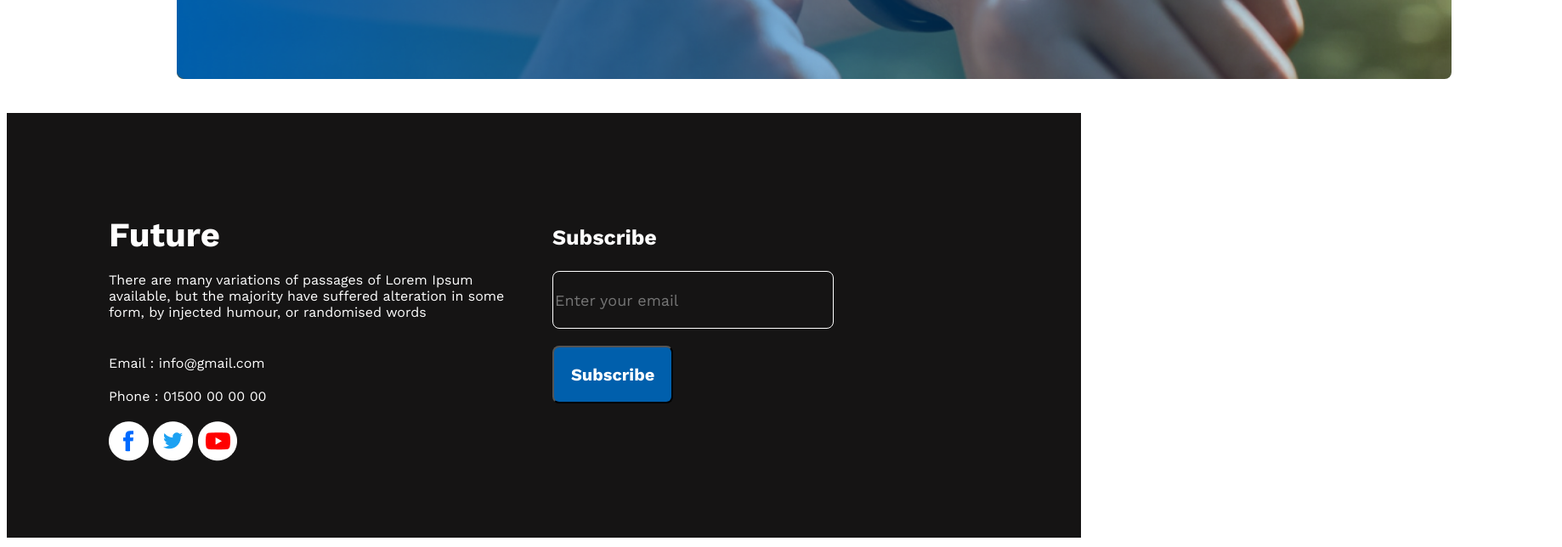
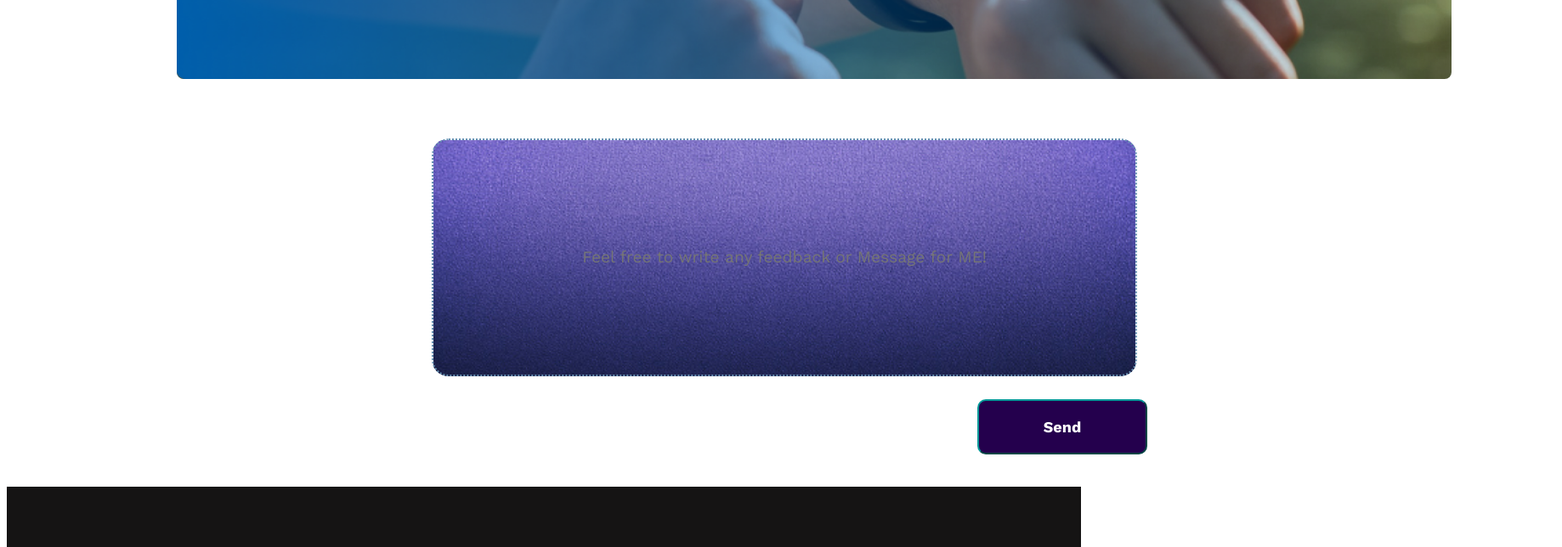
Before and after one commit to Mahmudul-Riad/first-portfolio-website, a plain HTML site: page assignment.html in a window 1280 px wide. Shown: the part 2680-3324 px from the top of the page at 85% size, 1838 px wide, since content can reach past the window. Drawn offline with nearby package versions, Linux system fonts and the light colour scheme.

Commit message:
Bug Fixed2.0

```diff
--- a/assignment.html
+++ b/assignment.html
@@ -89,7 +89,19 @@
     </div>
 
     </div> -->
-    <div class="last">
+
+
+    <div class="inpt" >
+      <input type="text" placeholder="Feel free to write any feedback or Message for ME!" style="background-color: aliceblue;">
+      <button class="btn2">Send</button>
+
+    </div>
+
+
+</body>
+
+
+<footer class="last">
   <p ><h1 class="future">Future</h1></p>
 
   <p class="para">There are many variations of passages of Lorem Ipsum available, but the majority have suffered alteration in some form, by injected humour, or randomised words</p>
@@ -110,7 +122,6 @@
     <button class="btn">Subscribe</button>
   </div>
 
-    </div>
 
-</body>
+</footer>
 </html>
--- a/styles/style.css
+++ b/styles/style.css
@@ -222,6 +222,7 @@
 }
 
 .last{
+    margin-top: 100px;
     background-color: #151414;
     background-size: cover;
     padding: 100px;
@@ -260,7 +261,7 @@
 
 }
 .subscribe{
-    margin: 220px 229px 243px 1046px;
+    margin: 700px 229px 243px 1046px;
     color:#FFFFFF ;
     position: absolute;
     right: 70px;
@@ -291,3 +292,51 @@
 
     /* style="width: 325px;height: 64px;border-radius: 7px;background-color:#151414;color:#F3F3F3;"  */
 }
+input[type='text']{
+    border-style:dotted;
+    border-color: #6892b3;
+    background-image: url(../images/img.jpg);
+    background-size: cover;
+
+    background-repeat: no-repeat ;
+
+    margin: 30px 500px;
+    height: 150px;
+    width: 700px;
+    font-weight: 500;
+    color: #FFFFFF;
+    border-radius: 20px;
+    background-color: #919ea8;
+    padding: 5%;
+    text-align: center;
+    font-size:larger;
+
+
+
+}
+.btn2{
+    border-color: rgb(4, 153, 153);
+    border-radius: 10px;
+    margin: 50px;
+    padding: 20px;
+    width: 200px;
+    font-size: large;
+    font-weight: 700;
+    color: #FFFFFF;
+    background-color: #24004d;
+    position: absolute;
+    top: 3100px;
+    left: 1100px;
+
+}
+input{
+    background:#ffffff;
+
+    /* transform: translate(-50%,-50%); */
+    width: 400px;
+
+    font-size: 30px;
+    padding: 10px;
+    font-c
+
+}
```
Also changed, not shown: images/codingimage.jpg (added), images/img.jpg (added), images/msg.jfif (added). Lines whose indentation alone changed are shown as unchanged.
